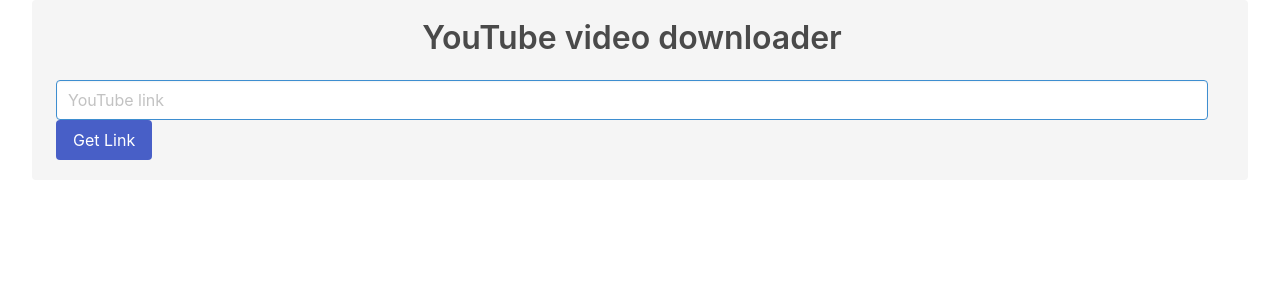
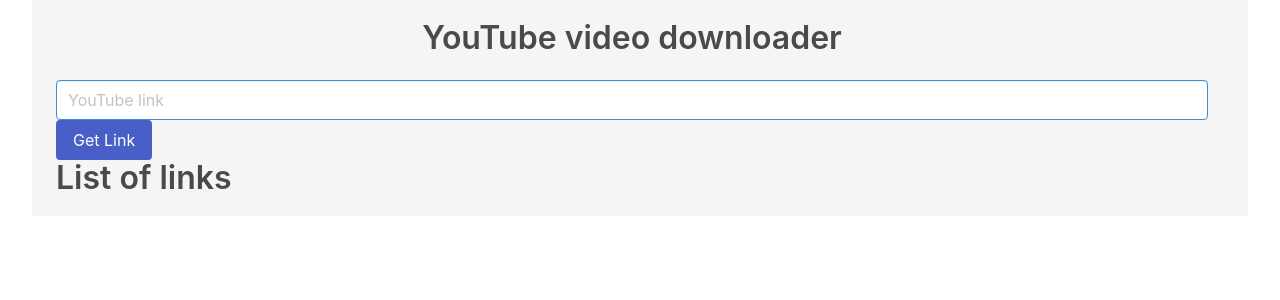
Before and after one commit to prokawsar/youtube-video-downloader, a Svelte app: page / in a window 1280 px wide. Shown: the top 300 px of the page. Built offline with nearby package versions, Linux system fonts and the light colour scheme.

Commit message:
set demo text

```diff
--- a/src/components/views/ResultPanel.svelte
+++ b/src/components/views/ResultPanel.svelte
@@ -3,5 +3,5 @@
 </script>
 
 <div>
-
+  <span class="title"> List of links</span>
 </div>
```
